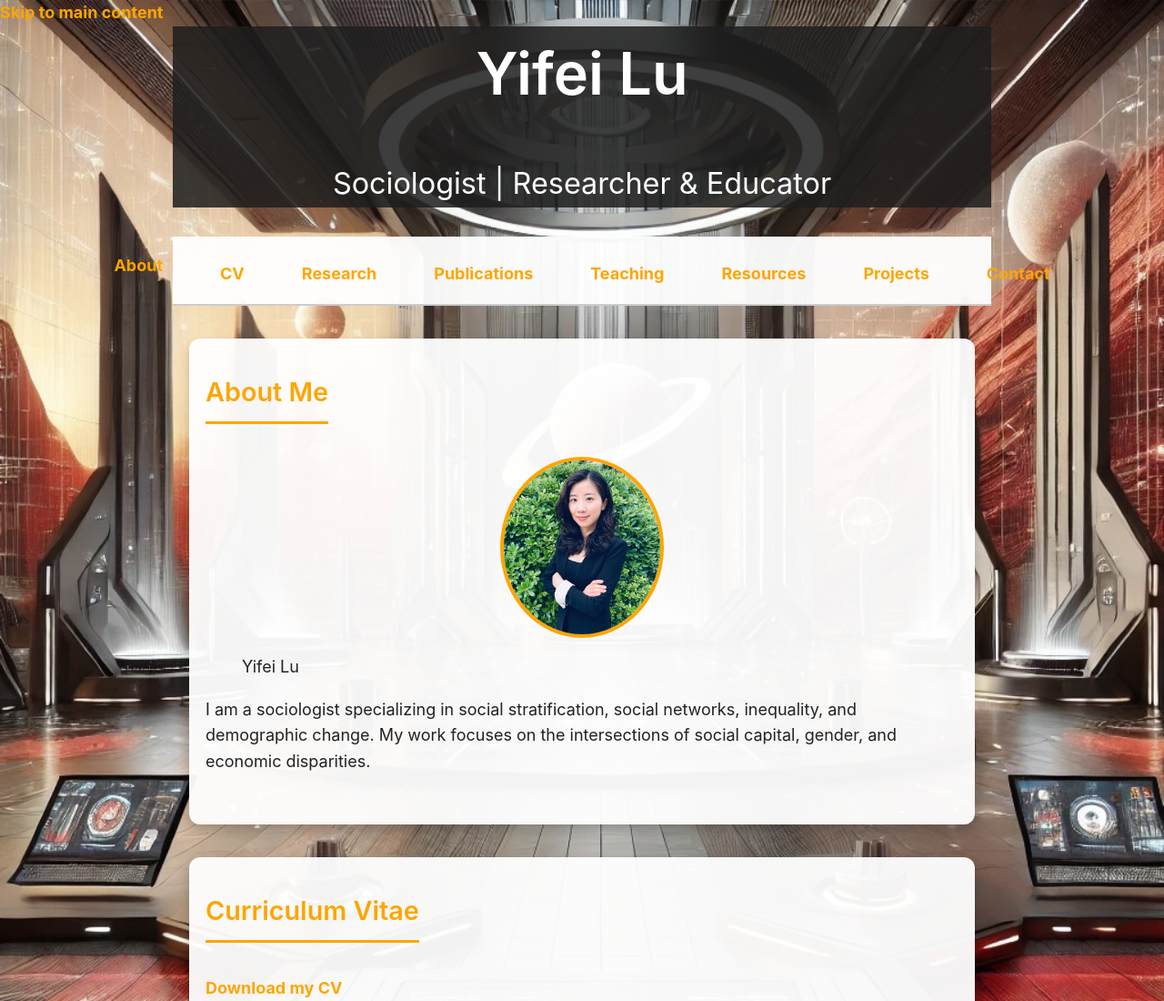
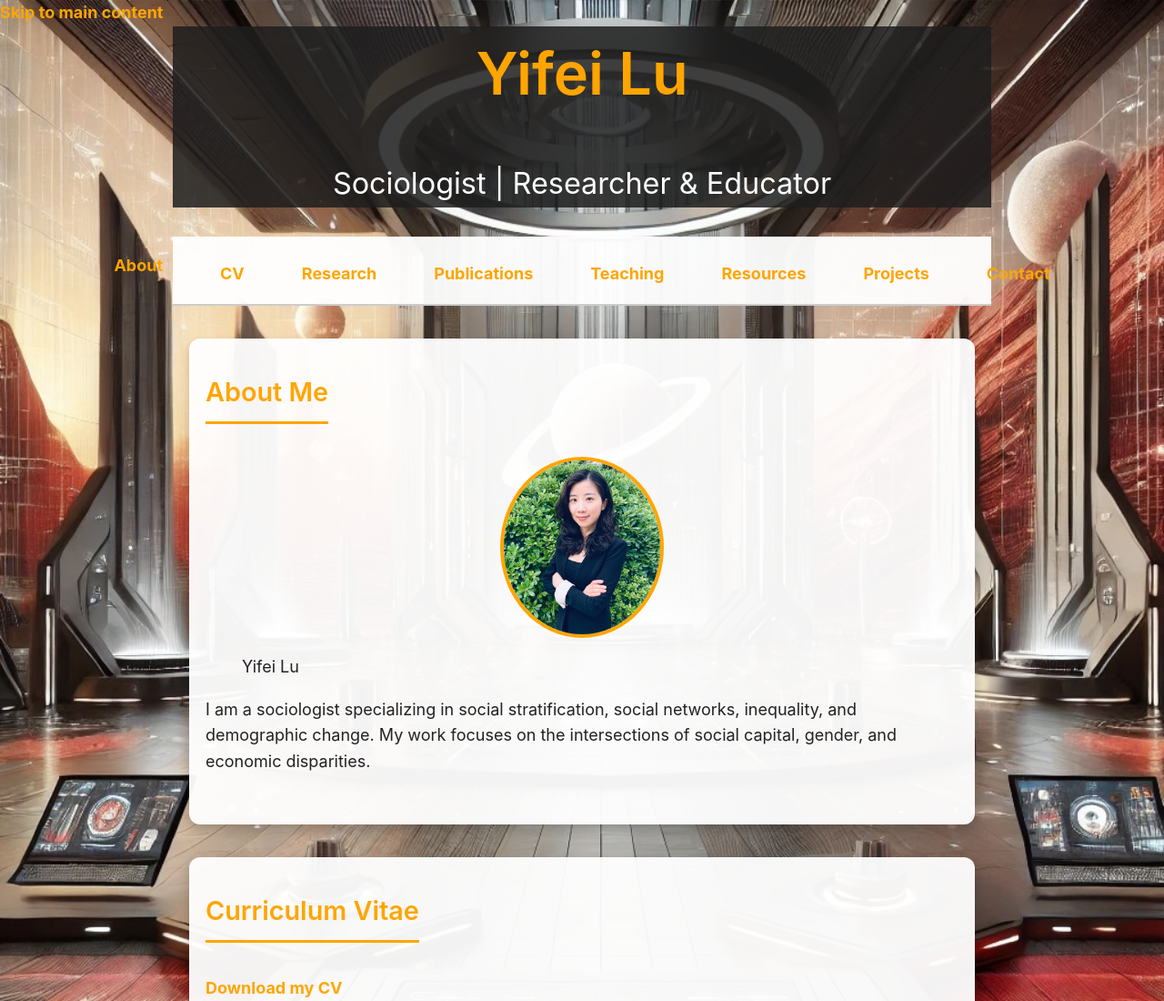
Before and after one commit to amyalpha/yifei.github.io, a plain HTML site: page index.html in a window 1280 px wide. Shown: the top 1100 px of the page at 91% size. Drawn offline with Linux system fonts and the light colour scheme.

Commit message:
Update styles.css

```diff
--- a/styles.css
+++ b/styles.css
@@ -59,9 +59,15 @@ body {
   padding: 0 var(--spacing-md);
 }
 
+/* Headings */
 h1, h2, h3, h4, h5 {
   margin-top: 0;
   font-weight: 600;
+}
+
+/* Title color override */
+h1, h2 {
+  color: var(--clr-primary);
 }
 
 a {
```
